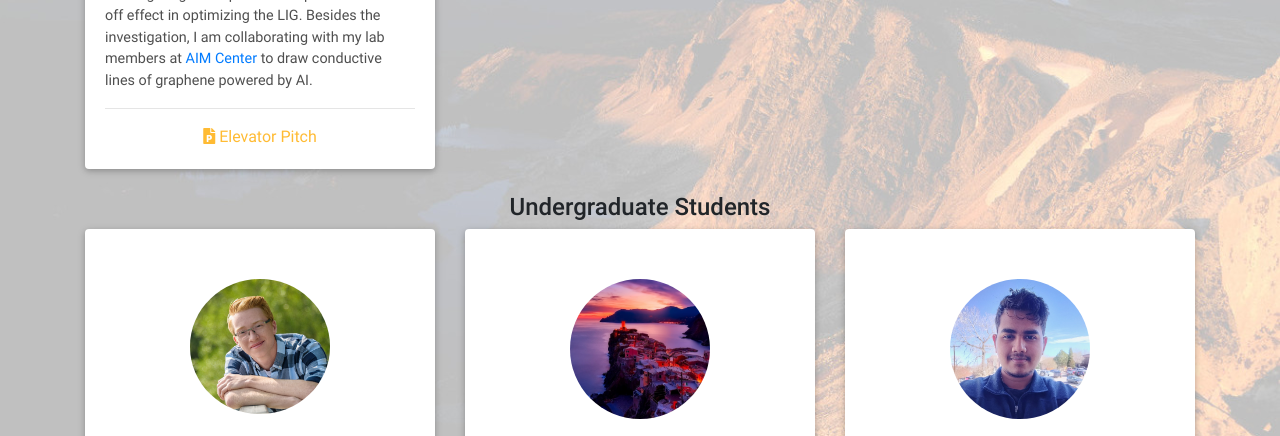
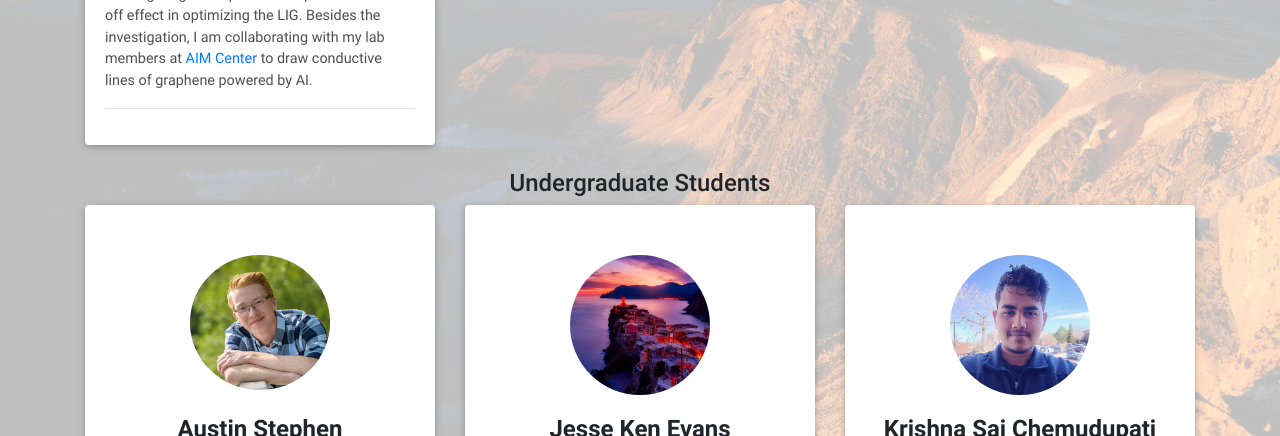
Before and after one commit to uwyo-mallet/lab-website, a plain HTML site: page index.html in a window 1280 px wide. Shown: the part 1880-2316 px from the top of the page. Drawn offline with Linux system fonts and the light colour scheme.

Commit message:
sourin updated his details

```diff
--- a/index.html
+++ b/index.html
@@ -288,8 +288,8 @@
                                         I am working on a project to optimize Laser Induced Graphene Process(LIG) using AI. LIG enables to produce high quality graphene which has enhanced next generation nano-circuit design. I have automated the LIG process. Here is the <a href="https://github.com/hududed/pyControl">link of my work</a>.  Currently I am investigating the exploration-exploitation trade-off effect in optimizing the LIG. Besides the investigation, I am collaborating with my lab members at <a href="https://www.uwyo.edu/ceas/engineering-initiative/aim/">AIM Center</a> to draw conductive lines of graphene powered by AI.
 										</p>
                                         <hr />
-                                        <a href="#" class="text-left px-3 text-warning"><i class="fas fa-file-powerpoint"></i> Elevator Pitch</a>
-                                    </div>
+
+									</div>
                                 </div>
                                 <!--Card-->
                             </div>
```
